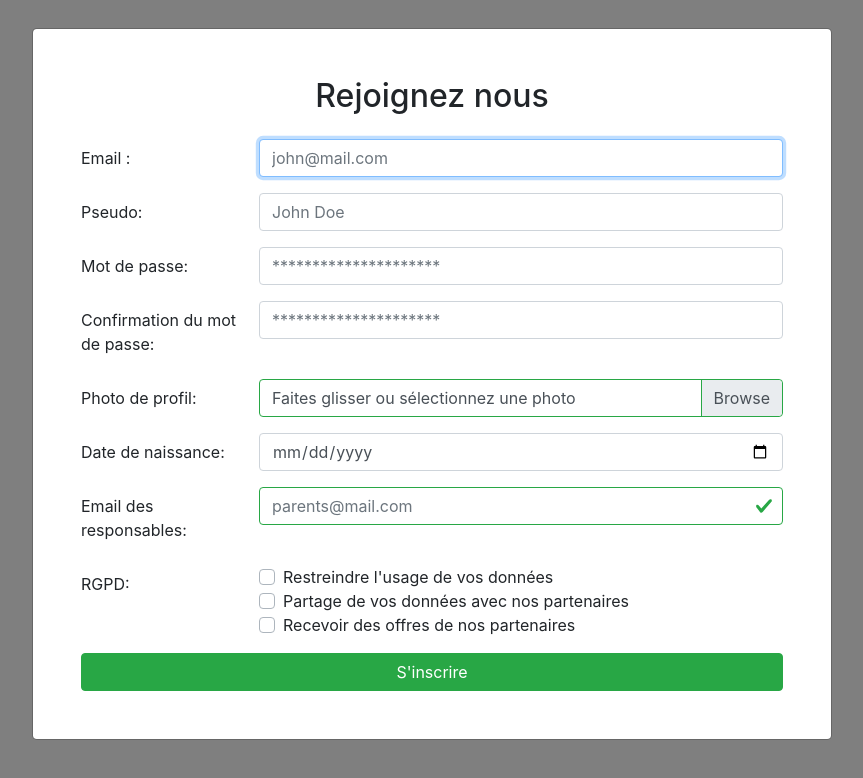
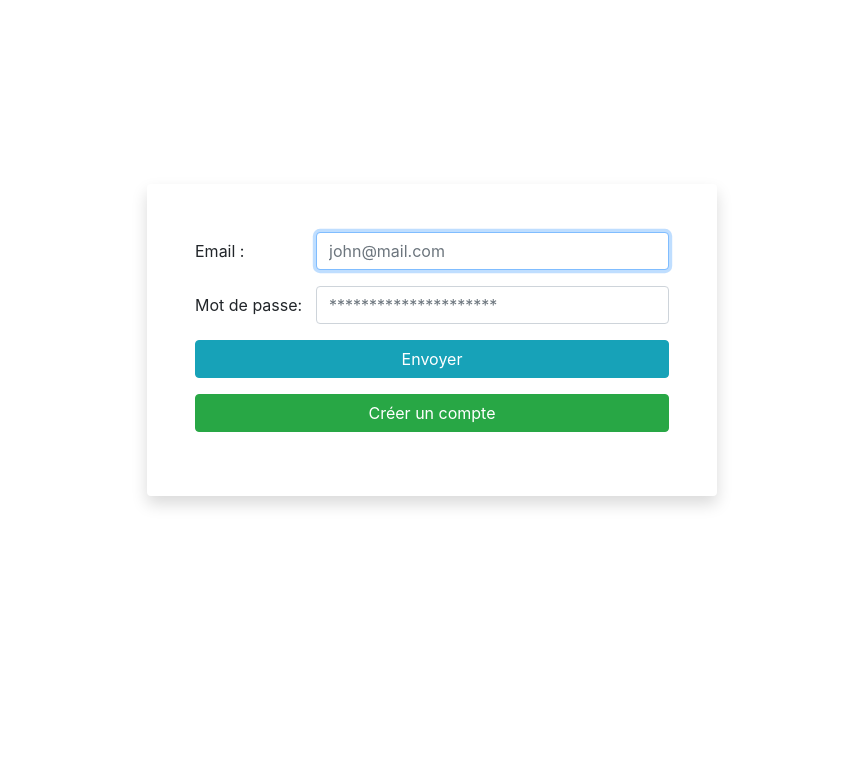
Before and after one commit to dimitriobin/P07-Groupomania, a Vue app in the folder front_end/: page /register in a window 1280 px wide. Shown: the top 778 px of the page, without its empty margins (208-1071 px from the left). Built offline with nearby package versions, Linux system fonts and the light colour scheme.

Commit message:
Add the login system

```diff
--- a/front_end/src/store/modules/auth.js
+++ b/front_end/src/store/modules/auth.js
@@ -24,7 +24,6 @@ export default {
             localStorage.setItem('user', JSON.stringify(response.data));
           }
           commit('loginSuccess', response.data);
-          return Promise.resolve(response.data);
         })
         .catch((error) => {
           commit('loginFailure');
--- a/front_end/src/views/Register.vue
+++ b/front_end/src/views/Register.vue
@@ -4,38 +4,67 @@
       <b-row>
         <b-col cols="6" class="mx-auto p-5 shadow rounded">
             <h2 class="sr-only">Connexion</h2>
-              <b-form >
+<!-- ////////////////////////////////////////////////////////////////////////////////////// -->
+<!-- ///////////////////////////////////LOGIN FORM////////////////////////////////////// -->
+<!-- ////////////////////////////////////////////////////////////////////////////////////// -->
+          <ValidationObserver
+            ref="observer"
+            v-slot="{ handleSubmit }">
+            <b-form @submit.prevent="handleSubmit(handleLogin)">
+<!-- ///////////////////////////////////EMAIL////////////////////////////////////// -->
+              <ValidationProvider
+                name="email"
+                rules="required|email"
+                v-slot="{ valid, errors }">
                 <b-form-group
-                id="input-group-1"
+                  id="loginMail-group"
                   label="Email :"
                   label-cols="3"
-                label-for="input-1"
-                label-class="sr-only"
-              >
+                  label-for="loginMail">
                   <b-form-input
-                v-model="login.email"
-                  id="input-1"
-                  type="email"
-                  placeholder="user@mail.com"
-                ></b-form-input>
+                    v-model="user.email"
+                    id="loginMail"
+                    type="text"
+                    placeholder="john@mail.com"
+                    autofocus
+                    trim
+                    :state="errors[0] ? false : (valid ? true : null)">
+                  </b-form-input>
+                  <b-form-invalid-feedback>
+                    {{ errors[0] }}
+                  </b-form-invalid-feedback>
                 </b-form-group>
+              </ValidationProvider>
+<!-- ///////////////////////////////////PASSWORD////////////////////////////////////// -->
+              <ValidationProvider
+                name="mot de passe"
+                vid="mdp"
+                rules="required"
+                v-slot="{ valid, errors }">
                 <b-form-group
-                id="input-group-3"
+                  id="loginPass-group"
                   label="Mot de passe:"
                   label-cols="3"
-                label-for="input-3"
-                label-class="sr-only">
+                  label-for="loginPass">
                   <b-form-input
-                  v-model="login.password"
-                  id="input-3"
+                    id="loginPass"
+                    v-model="user.password"
+                    type="password"
+                    trim
                     placeholder="*********************"
-                ></b-form-input>
+                    :state="errors[0] ? false : (valid ? true : null)">
+                  </b-form-input>
+                  <b-form-invalid-feedback>
+                    {{ errors[0] }}
+                  </b-form-invalid-feedback>
                 </b-form-group>
+              </ValidationProvider>
               <b-button
-                @click.prevent="handleLogin"
                 type="submit"
                 variant="info"
-                class="w-100">Envoyer</b-button>
+                class="w-100">
+                Envoyer
+              </b-button>
               <b-button
                 v-b-modal.signupForm
                 variant="success"
@@ -43,12 +72,12 @@
                 Créer un compte
               </b-button>
             </b-form>
+          </ValidationObserver>
         </b-col>
 <!-- ////////////////////////////////////////////////////////////////////////////////////// -->
 <!-- ///////////////////////////////////REGISTER FORM////////////////////////////////////// -->
 <!-- ////////////////////////////////////////////////////////////////////////////////////// -->
         <b-modal
-          v-model="visible"
           id="signupForm"
           size="lg"
           hide-header
@@ -285,7 +314,6 @@ export default {
         email: '',
         password: '',
       },
-      visible: true,
     };
   },
   computed: {
@@ -341,14 +369,21 @@ export default {
         .catch((error) => console.log(error));
     },
     handleLogin() {
-      if (this.login.email && this.login.password) {
-        this.$store.dispatch('Auth/login', this.login);
+      if (this.user.email && this.user.password) {
+        console.log(this.user);
+        this.login(this.user)
+          .then(() => {
+            this.user.email = '';
+            this.user.password = '';
+            return this.$router.push({ name: 'Home' });
+          })
+          .catch((error) => console.log(error));
       }
     },
   },
   mounted() {
     if (this.loggedIn) {
-      this.$router.push('/');
+      this.$router.push({ name: 'Home' });
     }
   },
 };
```
Also changed, not shown: 2 other files (tests, documents, lock files or other folders). Lines whose indentation alone changed are shown as unchanged.
